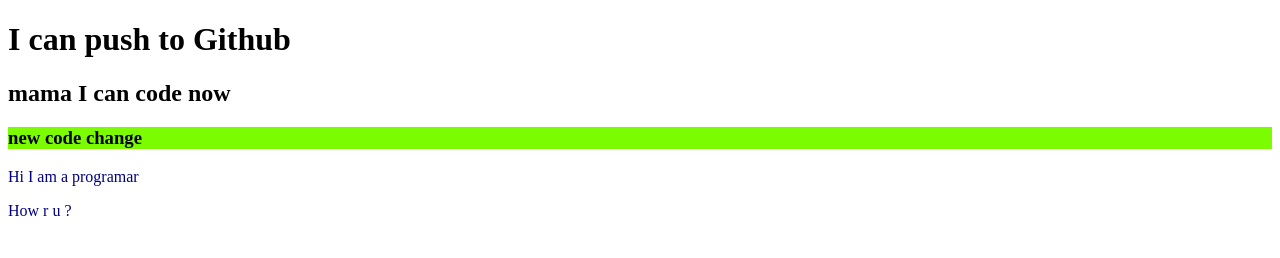
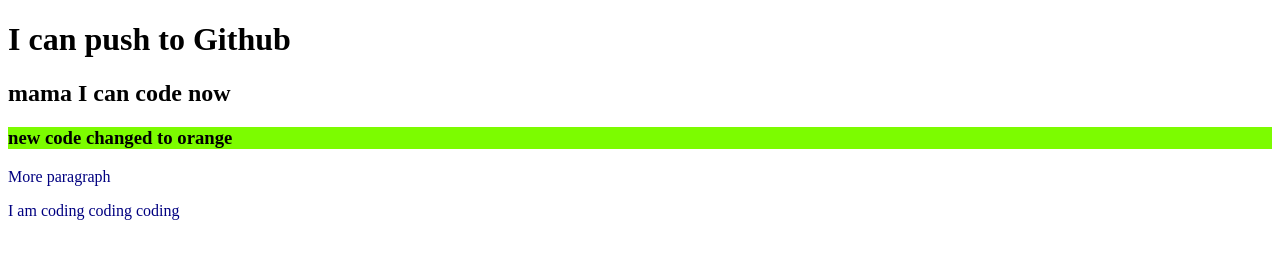
Before and after one commit to Raiyan109/my-second-repo-, a plain HTML site: page index.html in a window 1280 px wide. Drawn offline with Linux system fonts and the light colour scheme.

Commit message:
make like jhankar

```diff
--- a/index.html
+++ b/index.html
@@ -10,9 +10,9 @@
 <body>
     <h1>I can push to Github</h1>
     <h2>mama I can code now </h2>
-    <h3>new code change</h3>
-    <p>Hi I am a programar</p>
-    <p>How r u ?</p>
+    <h3>new code changed to orange</h3>
+    <p>More paragraph</p>
+    <p>I am coding coding coding</p>
 
 </body>
 </html>
```
